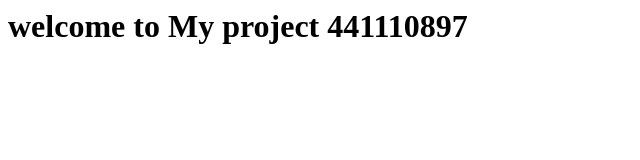
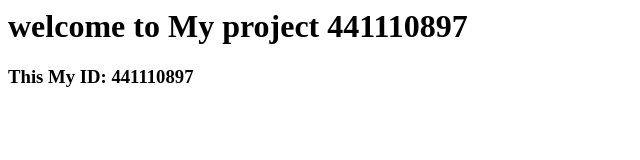
Before and after one commit to TS01A/myprojec441110897-remote, a plain HTML site: page index.html in a window 1280 px wide. Shown: the whole page, without its empty margins (0-640 px from the left). Drawn offline with Linux system fonts and the light colour scheme.

Commit message:
C2:Added my ID to index.html

```diff
--- a/index.html
+++ b/index.html
@@ -3,5 +3,6 @@
 <title>My project 441110897</title>
 <body>
 <h1>welcome to My project 441110897</h1>
+<h3>This My ID: 441110897</h3>
 </body>
 </html>
```
